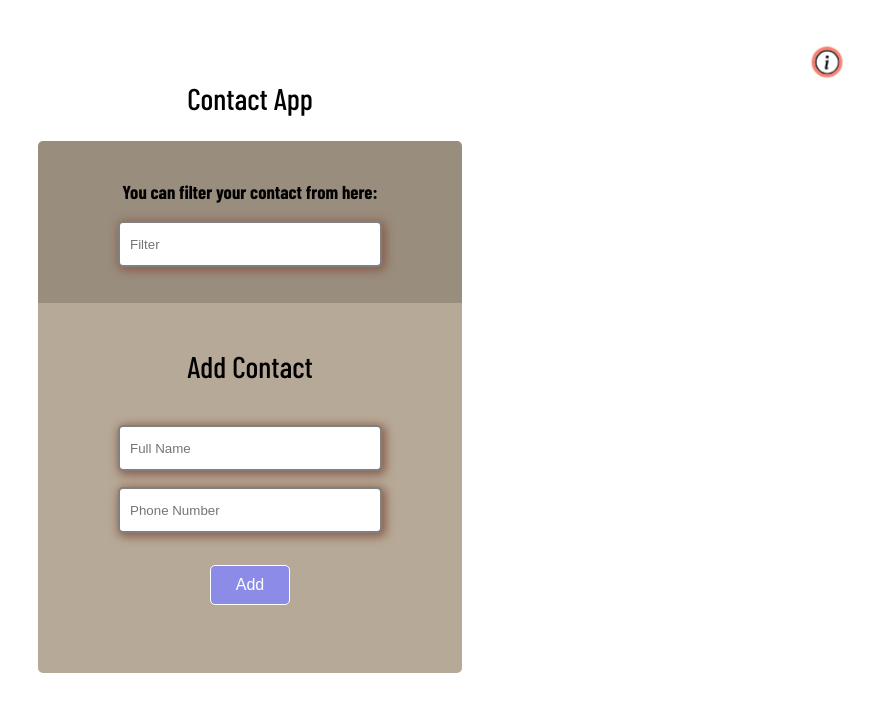
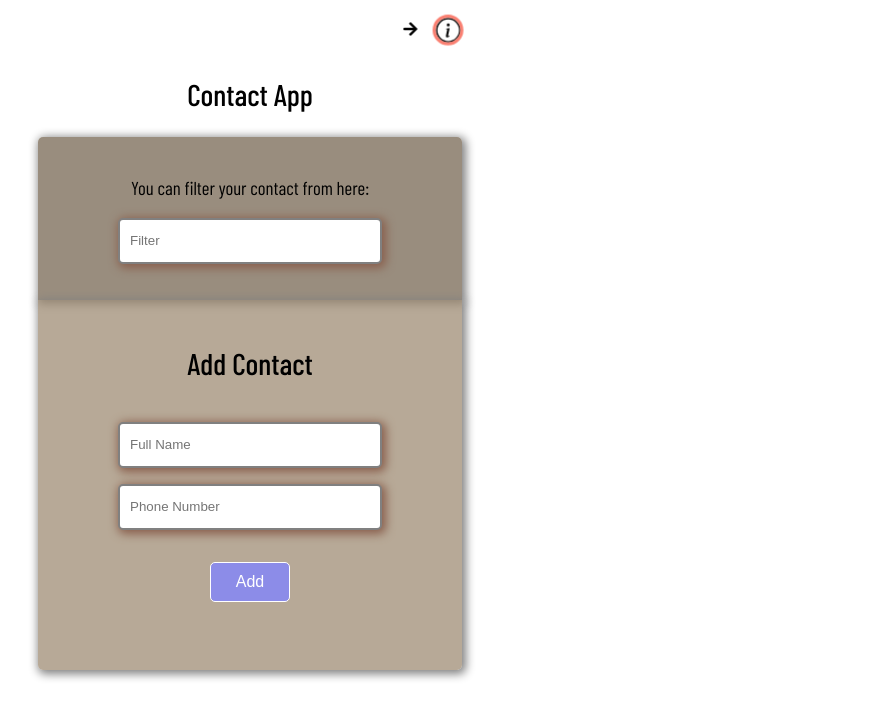
Before and after one commit to hazalnurasma/add-filtered-contacts-reactjs, a React (Create React App) app: page / in a window 1280 px wide. Shown: the top 718 px of the page, without its empty margins (390-1264 px from the left). Built offline with nearby package versions, Linux system fonts and the light colour scheme; a web font is replaced by a local one.

Commit message:
project is done.

```diff
--- a/src/Components/Contacts/Form/formIndex.css
+++ b/src/Components/Contacts/Form/formIndex.css
@@ -10,6 +10,7 @@
 
 form {
     background-color: rgba(158, 139, 114, 0.737);
+    box-shadow: 2px 2px 10px 2px grey;
     width: 30vw;
     height: 40vh;
     padding: 20px;
--- a/src/Components/Contacts/Form/index.jsx
+++ b/src/Components/Contacts/Form/index.jsx
@@ -39,7 +39,7 @@ function Form({ addContact, contacts }) {
 
   return (
     <>
-        <form onSubmit={onSubmit}>
+        <form className='form' onSubmit={onSubmit}>
 
             <div className="inputs">
                 <h2>Add Contact</h2>
--- a/src/Components/Contacts/List/index.jsx
+++ b/src/Components/Contacts/List/index.jsx
@@ -30,7 +30,7 @@ function List({ contacts }) {
 
   return (
     <div className='list'>
-        <h2>Contact App</h2>
+        <h2 className='cont'>Contact App</h2>
         <div className="bck">
             <h3>You can filter your contact from here:</h3>
             <input
--- a/src/Components/Contacts/List/listIndex.css
+++ b/src/Components/Contacts/List/listIndex.css
@@ -1,6 +1,14 @@
 h2 {
     font-size: 30px;
     font-weight: 450;
+}
+
+.cont {
+    margin-top: -3rem;
+}
+
+h3 {
+    font-weight: 300;
 }
 
 .body {
@@ -58,4 +66,5 @@ li {
     padding: 20px;
     border-top-left-radius: 5px;
     border-top-right-radius: 5px;
+    box-shadow: 2px 2px 10px 2px grey;
 }
--- a/src/Components/Contacts/contactIndex.css
+++ b/src/Components/Contacts/contactIndex.css
@@ -33,14 +33,34 @@
 }
 
 /* info button */
+.icons {
+    display: flex;
+    flex-direction: row;
+    justify-content: flex-end;
+    margin-top: 1rem;
+}
+
+.arrow {
+    margin-top: 0.3rem;
+    animation: arrowAnimation 1s infinite alternate; /* alternatif olarak sağa sola hareket */
+}
+
+@keyframes arrowAnimation {
+    0% {
+        transform: translateX(0); /* Başlangıç pozisyonu */
+    }
+    100% {
+        transform: translateX(20px); /* Sağa kaydırma mesafesi */
+    }
+}
+
 
 .info {
     width: 1.4rem;
     height: 1.4rem;
     float: left;
-    margin-top: -2rem;
-    margin-left: 44vw;
-    position: fixed;
+    margin-left: 2rem;
+    /* position: relative; */
     animation: pulse 1s infinite;
     cursor: pointer;
     border: 3px solid salmon;
--- a/src/Components/Contacts/index.jsx
+++ b/src/Components/Contacts/index.jsx
@@ -3,6 +3,7 @@ import List from './List';
 import Form from './Form';
 import "./contactIndex.css";
 import { BsInfoCircle } from "react-icons/bs";
+import { FaArrowRight } from "react-icons/fa";
 import { driver } from "driver.js";
 import "driver.js/dist/driver.css";
 
@@ -21,8 +22,8 @@ function Contacts() {
                 steps: [
                     {
                         popover: {
-                            title: "Welcome!",
-                            description: "This is an app to add contacts and filter them!",
+                            title: "Welcome to Contact App!",
+                            description: "This is an app that enables you to add contacts and search them by filtered!",
                             side: "over",
                         }
                     },
@@ -30,7 +31,7 @@ function Contacts() {
                         element: ".list",
                         popover: {
                             title: "Filtered Contacts",
-                            description: "You can filter your contacts here",
+                            description: "You can filter your contacts here with their name or phone numbers.",
                             side: "top",
                         }
                     },
@@ -38,7 +39,7 @@ function Contacts() {
                         element: ".form",
                         popover: {
                             title: "Add Contact",
-                            description: "Add contacts from here!",
+                            description: "You can add new contact from here.",
                             side: "left",
                         }
                     },
@@ -50,13 +51,16 @@ function Contacts() {
 
     // info butonuna basıldığında start state'ini true yap
     const startTour = () => {
-        setStart(true);
-    }
+        setStart(!start);
+    };
 
     return (
         <div>
-            {/* BsInfoCircle bileşenine onClick olayını startTour fonksiyonuyla bağlayın */}
-            <BsInfoCircle className="info" onClick={startTour} />
+            <div className="icons">
+                <FaArrowRight className='arrow'/>
+                <BsInfoCircle className="info" onClick={startTour} />
+            </div>
+
             <List className="list" contacts={contacts} />
             <Form className="form" addContact={setContacts} contacts={contacts} />
         </div>
```
